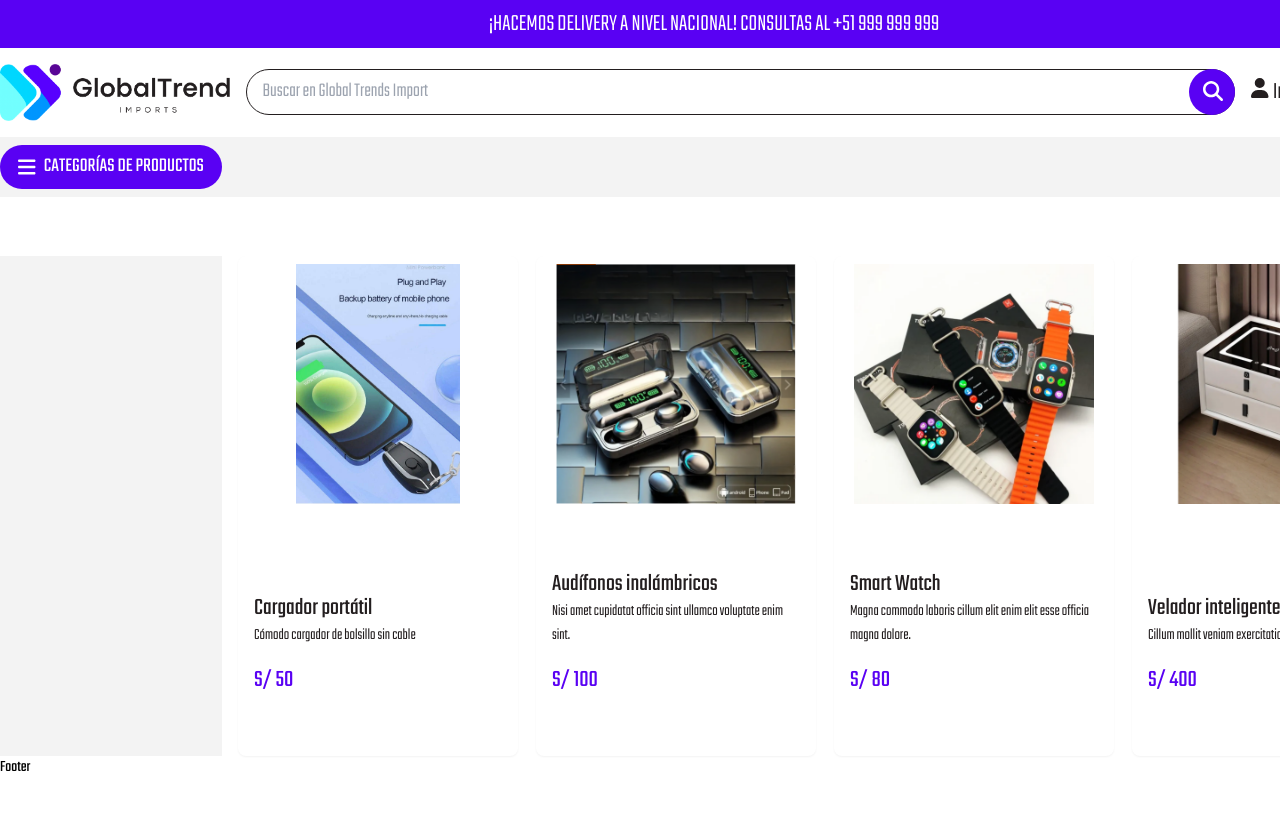
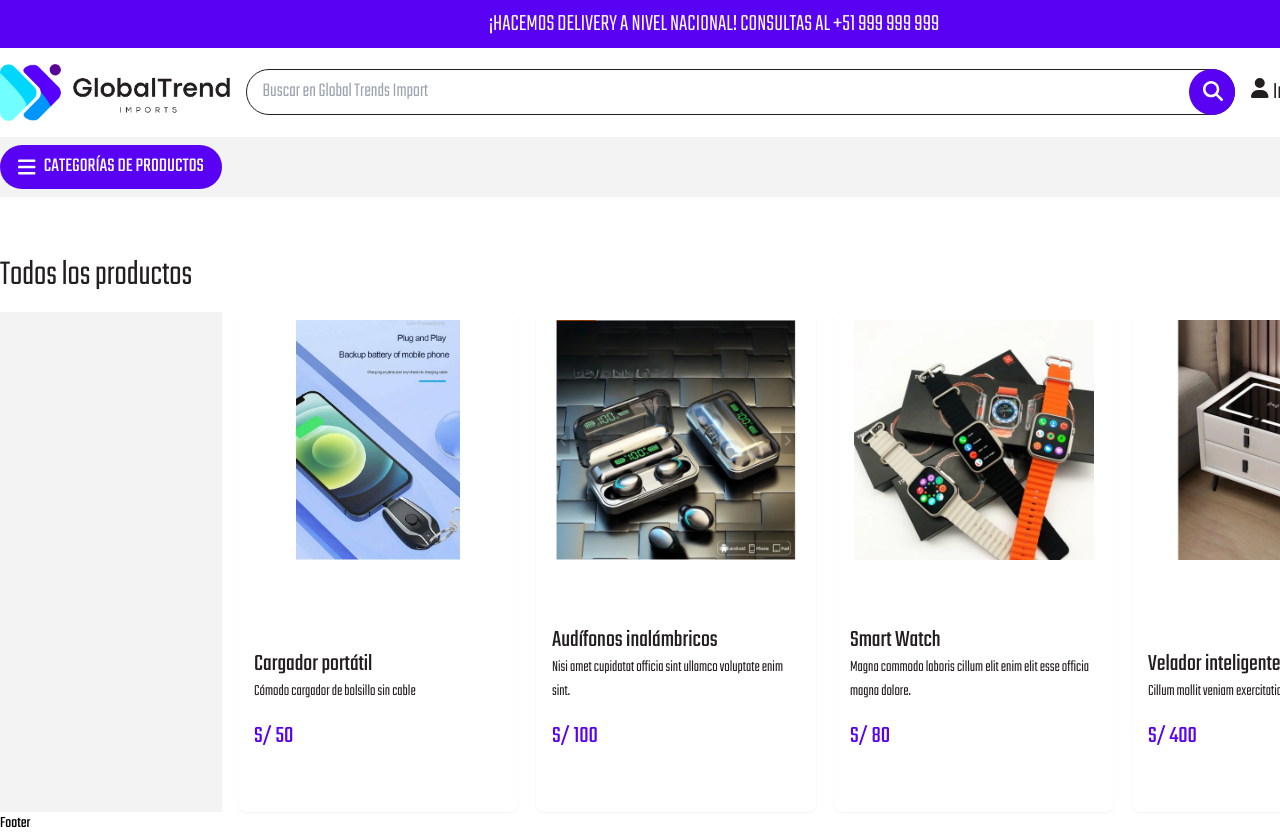
Before and after one commit to daniel123gt/global-trend-import-front, a Next.js app: page /products-list in a window 1280 px wide. Shown: the top 836 px of the page. Before the commit the page ends 800 px from the top, so only its background shows below. Built offline with nearby package versions, Linux system fonts and the light colour scheme.

Commit message:
gfdggdsdgsf

```diff
--- a/components/layout.js
+++ b/components/layout.js
@@ -5,7 +5,7 @@ export default function Layout({ children }) {
   return (
     <>
       <Header />
-      <main className="pt-64">{children}</main>
+      <main className="pt-64 min-h-screen">{children}</main>
       <Footer />
     </>
   );
--- a/components/root/Footer/index.jsx
+++ b/components/root/Footer/index.jsx
@@ -1,5 +1,9 @@
 import React from "react";
 
 export default function Footer() {
-  return <div className="container-global">Footer</div>;
+  return (
+    <footer>
+      <div className="container-global">Footer</div>
+    </footer>
+  );
 }
--- a/pages/products-list/index.jsx
+++ b/pages/products-list/index.jsx
@@ -49,6 +49,18 @@ const products = [
 export default function ProductsList() {
   return (
     <div className="w-full">
+      <div className="container-global pb-4 flex justify-between">
+        <h2 className="text-4xl font-light text-blue-dark">
+          Todos los productos
+        </h2>
+        <div>
+          <select className="uppercase text-xl" name="order" id="order">
+            <option value="1">Destacado</option>
+            <option value="2">Precio</option>
+            <option value="3">Nombre</option>
+          </select>
+        </div>
+      </div>
       <div className="grid-global container-global">
         <div className="col-span-2 h-[500px] bg-blue-dark/5"></div>
         <div className="col-span-10 flex justify-between">
```
